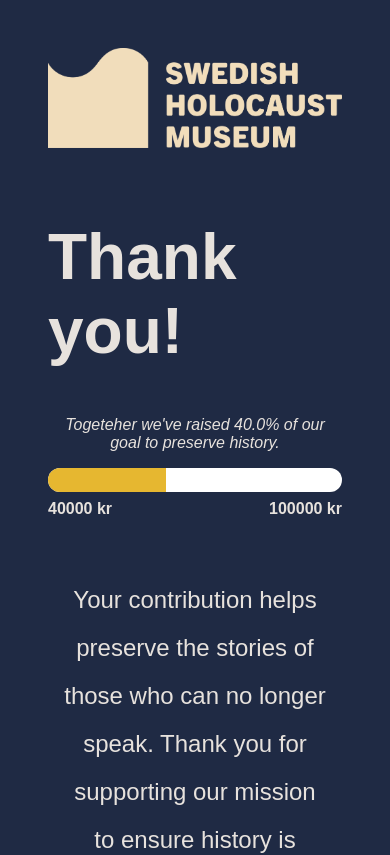
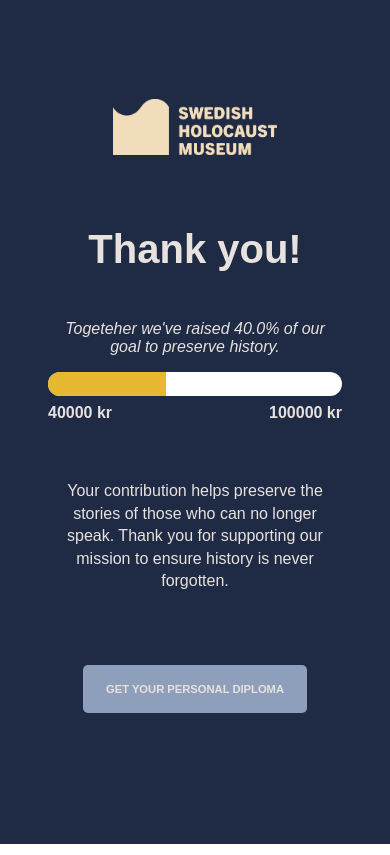
Before and after one commit to minzikimi/fundraiser, a React (Vite) app: page /thank-you in a window 390 px wide. Shown: the top 855 px of the page. Built offline with nearby package versions, Linux system fonts and the light colour scheme.

Commit message:
Feat: ThankYou page - improved SEO & Accessb + responsiveness

```diff
--- a/src/pages/ThankYou/ThankYou.jsx
+++ b/src/pages/ThankYou/ThankYou.jsx
@@ -28,6 +28,7 @@ const ThankYou = () => {
         <div
           className={styles.progressBarSection}
           aria-label="Donation Progress"
+          aria-live="polite"
         >
           <ProgressBar raised={totalRaised} goal={GOAL_AMOUNT} />
         </div>
@@ -41,6 +42,7 @@ const ThankYou = () => {
           <Button
             className={styles.button}
             onClick={() => navigate("/personal-diploma")}
+            aria-label="Get your personal diploma for your contribution"
           >
             GET YOUR PERSONAL DIPLOMA
           </Button>
--- a/src/pages/ThankYou/ThankYou.module.css
+++ b/src/pages/ThankYou/ThankYou.module.css
@@ -68,35 +68,89 @@
 }
 
 .getDiploma h3 {
- /*  max-width: 55%; */
   padding: 1rem;
   line-height: 3rem;
   text-align: center;
-  font-size:1.5rem;
+  font-size: 1.5rem;
   font-family: var(--font-sans);
   font-weight: lighter;
 }
 
-#getDiplomaBtn {
-  width: 16rem;
-  height: 2.8rem;
-  border-radius: 5px;
+.button {
+  background: var(--color-dimblue);
+  color: var(--color-sand20);
+  padding: 1rem;
   border: none;
-  font-weight: bold;
-  font-size: 0.9rem;
-  color: var(--color-sand40);
-  background-color: var(--color-dimblue);
+  border-radius: 8px;
+  cursor: pointer;
+  font-family: var(--font-sans);
+  font-size: 1rem;
+  font-weight: 500;
+  margin: 2rem;
   transition: 0.4s;
 }
 
-#getDiplomaBtn:hover {
-  background-color: var(--color-yellow);
+.button:hover {
+  background: var(--color-yellow);
   color: var(--color-midnight);
 }
-
 
 .logo {
   height: 100px;
   filter: invert(100%);
   margin-bottom: 3rem;
 }
+
+@media (max-width: 768px) {
+  .getDiploma h3 {
+    padding: 1rem;
+    line-height: 1.2rem;
+    text-align: center;
+    font-size: 1.5rem;
+    font-family: var(--font-sans);
+    font-weight: lighter;
+  }
+
+  .button {
+    width: 16rem;
+    height: 2.8rem;
+    border-radius: 5px;
+    border: none;
+    font-weight: bold;
+    font-size: 0.9rem;
+    color: var(--color-sand40);
+    background-color: var(--color-dimblue);
+    transition: 0.4s;
+  }
+}
+
+@media (max-width: 390px) {
+  .logo {
+    max-height: 3.5rem;
+  }
+
+  .titleThankYou {
+    font-size: 2.5rem;
+  }
+
+  .getDiploma h3 {
+    padding: 1rem;
+    line-height: 1.4rem;
+    text-align: center;
+    font-size: 1rem;
+    font-family: var(--font-sans);
+    font-weight: lighter;
+  }
+
+  .button {
+    width: 14rem;
+    height: 3rem;
+    border-radius: 5px;
+    border: none;
+    font-weight: bold;
+    font-size: 0.7rem;
+    color: var(--color-sand40);
+    background-color: var(--color-dimblue);
+    transition: 0.4s;
+  }
+}
```
